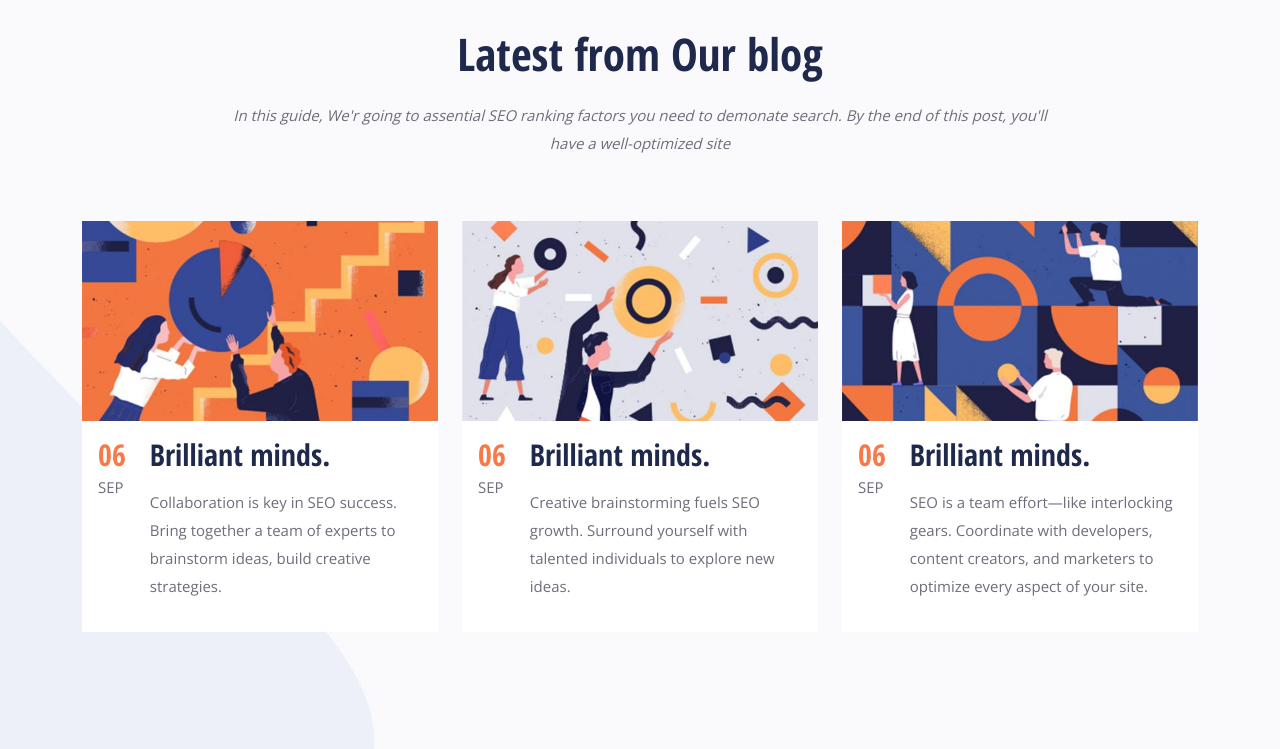
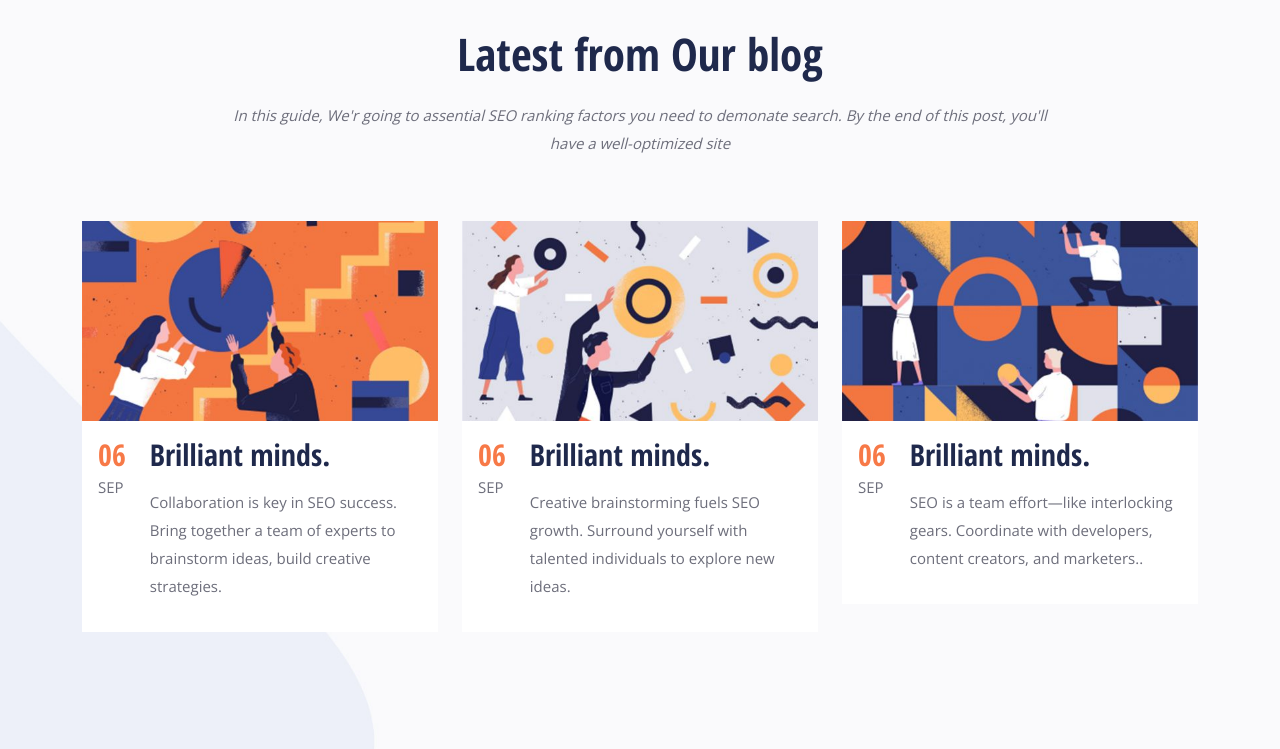
Before and after one commit to abu-sallat-hasnain/seo-portal, a plain HTML site: page index.html in a window 1280 px wide. Shown: the part 2822-3571 px from the top of the page. Drawn offline with nearby package versions, Linux system fonts and the light colour scheme.

Commit message:
content change

```diff
--- a/index.html
+++ b/index.html
@@ -138,7 +138,7 @@
 
                 </p>
                 <h3>Add more than text <span class="text-primary fs-1">03</span></h3>
-                <p>There's more you can add to improve your SEO ranking. Consider adding other multimedia elements such as videos.
+                <p>There's more you can add to improve your SEO ranking. Consider adding other multimedia elements such as videos
 
                 </p>
             </div>
@@ -237,7 +237,8 @@ Creative brainstorming fuels SEO growth. Surround yourself with talented individ
   <div>
     <h3><a href="#">Brilliant minds.</a></h3>
     <b><p>
-SEO is a team effort—like interlocking gears. Coordinate with developers, content creators, and marketers to optimize every aspect of your site.
+SEO is a team effort—like interlocking gears. Coordinate with developers, content creators,
+and marketers..
     </p></b>
   </div>
 </div>
```
